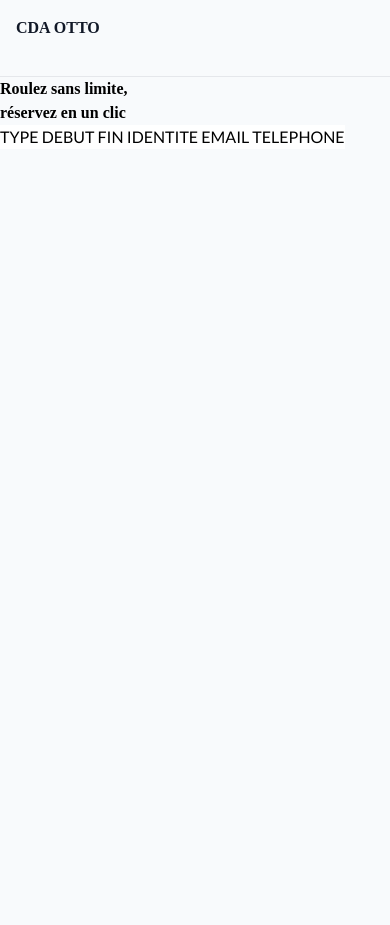
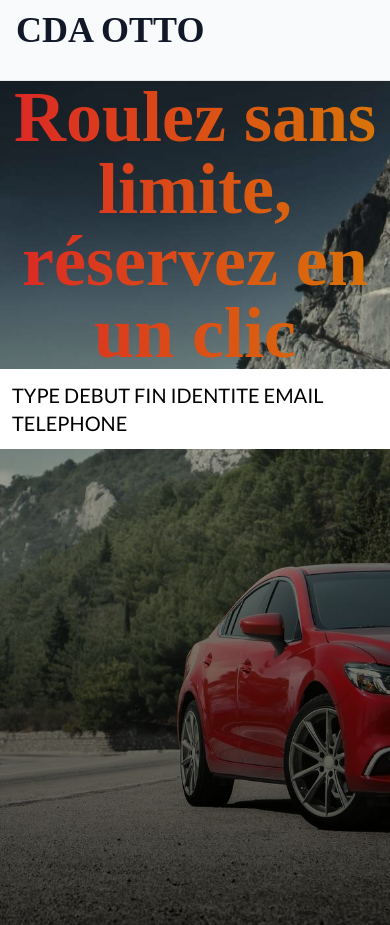
Before and after one commit to MarvinDlls/cda-otto, a PHP site: page / in a window 390 px wide. Before the commit the page ends 144 px from the top, so only its background shows below. Run offline with PHP 8.4, Linux system fonts and the light colour scheme; some web fonts are replaced.

Commit message:
Update CSS to improve styling and responsiveness; add background cover and adjust typography for better readability

```diff
--- a/src/assets/css/output.css
+++ b/src/assets/css/output.css
@@ -562,48 +562,20 @@ video {
   position: relative;
 }
 
-.right-0 {
-  right: 0px;
-}
-
 .z-10 {
   z-index: 10;
 }
 
-.-ml-0\.5 {
-  margin-left: -0.125rem;
-}
-
-.-mr-1 {
-  margin-right: -0.25rem;
-}
-
-.ml-1\.5 {
-  margin-left: 0.375rem;
+.z-20 {
+  z-index: 20;
 }
 
 .ml-3 {
   margin-left: 0.75rem;
 }
 
-.mr-1\.5 {
-  margin-right: 0.375rem;
-}
-
-.mt-1 {
-  margin-top: 0.25rem;
-}
-
-.mt-2 {
-  margin-top: 0.5rem;
-}
-
 .mt-5 {
   margin-top: 1.25rem;
-}
-
-.block {
-  display: block;
 }
 
 .flex {
@@ -614,17 +586,28 @@ video {
   display: inline-flex;
 }
 
+.grid {
+  display: grid;
+}
+
 .hidden {
   display: none;
 }
 
-.size-5 {
-  width: 1.25rem;
-  height: 1.25rem;
+.h-full {
+  height: 100%;
 }
 
-.w-48 {
-  width: 12rem;
+.min-h-96 {
+  min-height: 24rem;
+}
+
+.min-h-screen {
+  min-height: 100vh;
+}
+
+.w-full {
+  width: 100%;
 }
 
 .min-w-0 {
@@ -684,23 +639,87 @@ video {
   border-color: rgb(229 231 235 / var(--tw-border-opacity, 1));
 }
 
-.bg-gray-100 {
-  --tw-bg-opacity: 1;
-  background-color: rgb(243 244 246 / var(--tw-bg-opacity, 1));
-}
-
-.bg-indigo-600 {
-  --tw-bg-opacity: 1;
-  background-color: rgb(79 70 229 / var(--tw-bg-opacity, 1));
-}
-
 .bg-white {
   --tw-bg-opacity: 1;
   background-color: rgb(255 255 255 / var(--tw-bg-opacity, 1));
 }
 
+.bg-black {
+  --tw-bg-opacity: 1;
+  background-color: rgb(0 0 0 / var(--tw-bg-opacity, 1));
+}
+
+.bg-gradient-to-b {
+  background-image: linear-gradient(to bottom, var(--tw-gradient-stops));
+}
+
+.bg-gradient-to-t {
+  background-image: linear-gradient(to top, var(--tw-gradient-stops));
+}
+
+.bg-gradient-to-r {
+  background-image: linear-gradient(to right, var(--tw-gradient-stops));
+}
+
+.from-indigo-600 {
+  --tw-gradient-from: #4f46e5 var(--tw-gradient-from-position);
+  --tw-gradient-to: rgb(79 70 229 / 0) var(--tw-gradient-to-position);
+  --tw-gradient-stops: var(--tw-gradient-from), var(--tw-gradient-to);
+}
+
+.from-transparent {
+  --tw-gradient-from: transparent var(--tw-gradient-from-position);
+  --tw-gradient-to: rgb(0 0 0 / 0) var(--tw-gradient-to-position);
+  --tw-gradient-stops: var(--tw-gradient-from), var(--tw-gradient-to);
+}
+
+.from-red-600 {
+  --tw-gradient-from: #dc2626 var(--tw-gradient-from-position);
+  --tw-gradient-to: rgb(220 38 38 / 0) var(--tw-gradient-to-position);
+  --tw-gradient-stops: var(--tw-gradient-from), var(--tw-gradient-to);
+}
+
+.from-red-800 {
+  --tw-gradient-from: #991b1b var(--tw-gradient-from-position);
+  --tw-gradient-to: rgb(153 27 27 / 0) var(--tw-gradient-to-position);
+  --tw-gradient-stops: var(--tw-gradient-from), var(--tw-gradient-to);
+}
+
+.to-indigo-500 {
+  --tw-gradient-to: #6366f1 var(--tw-gradient-to-position);
+}
+
+.to-black {
+  --tw-gradient-to: #000 var(--tw-gradient-to-position);
+}
+
+.to-amber-500 {
+  --tw-gradient-to: #f59e0b var(--tw-gradient-to-position);
+}
+
+.to-amber-700 {
+  --tw-gradient-to: #b45309 var(--tw-gradient-to-position);
+}
+
+.to-amber-600 {
+  --tw-gradient-to: #d97706 var(--tw-gradient-to-position);
+}
+
+.bg-cover {
+  background-size: cover;
+}
+
+.bg-clip-text {
+  -webkit-background-clip: text;
+          background-clip: text;
+}
+
 .p-4 {
   padding: 1rem;
+}
+
+.p-3 {
+  padding: 0.75rem;
 }
 
 .px-3 {
@@ -708,29 +727,23 @@ video {
   padding-right: 0.75rem;
 }
 
-.px-4 {
-  padding-left: 1rem;
-  padding-right: 1rem;
-}
-
-.py-1 {
-  padding-top: 0.25rem;
-  padding-bottom: 0.25rem;
-}
-
 .py-2 {
   padding-top: 0.5rem;
   padding-bottom: 0.5rem;
 }
 
-.text-2xl\/7 {
-  font-size: 1.5rem;
+.text-center {
+  text-align: center;
+}
+
+.text-4xl\/7 {
+  font-size: 2.25rem;
   line-height: 1.75rem;
 }
 
-.text-sm {
-  font-size: 0.875rem;
-  line-height: 1.25rem;
+.text-7xl {
+  font-size: 4.5rem;
+  line-height: 1;
 }
 
 .font-bold {
@@ -774,29 +772,22 @@ video {
   color: rgb(255 255 255 / var(--tw-text-opacity, 1));
 }
 
-.opacity-0 {
-  opacity: 0;
+.text-transparent {
+  color: transparent;
 }
 
-.opacity-100 {
-  opacity: 1;
+.opacity-50 {
+  opacity: 0.5;
 }
 
-.shadow-lg {
-  --tw-shadow: 0 10px 15px -3px rgb(0 0 0 / 0.1), 0 4px 6px -4px rgb(0 0 0 / 0.1);
-  --tw-shadow-colored: 0 10px 15px -3px var(--tw-shadow-color), 0 4px 6px -4px var(--tw-shadow-color);
-  box-shadow: var(--tw-ring-offset-shadow, 0 0 #0000), var(--tw-ring-shadow, 0 0 #0000), var(--tw-shadow);
+.opacity-75 {
+  opacity: 0.75;
 }
 
 .shadow-sm {
   --tw-shadow: 0 1px 2px 0 rgb(0 0 0 / 0.05);
   --tw-shadow-colored: 0 1px 2px 0 var(--tw-shadow-color);
   box-shadow: var(--tw-ring-offset-shadow, 0 0 #0000), var(--tw-ring-shadow, 0 0 #0000), var(--tw-shadow);
-}
-
-.outline-none {
-  outline: 2px solid transparent;
-  outline-offset: 2px;
 }
 
 .ring-1 {
@@ -847,12 +810,23 @@ video {
 body {
   --tw-bg-opacity: 1;
   background-color: rgb(248 250 252 / var(--tw-bg-opacity, 1));
+  font-size: 1.25rem;
+  line-height: 1.75rem;
   font-family: "Lato", sans-serif;
 }
 
 h1, h2, h3, h4, h5, h6 {
+  font-size: 1.875rem;
+  line-height: 2.25rem;
   font-family: "Sofia Sans Extra Condensed", serif;
   font-weight: 700;
+}
+
+.bg-cover {
+  background-image: url('/src/assets/images/cover.jpeg');
+  background-position: bottom center;
+  background-repeat: no-repeat;
+  background-size: cover;
 }
 
 .hover\:bg-gray-50:hover {
```
Also changed, not shown: other parts of src/assets/css/output.css (+5 -133 lines), src/assets/css/style.css (+9 -1 lines).
